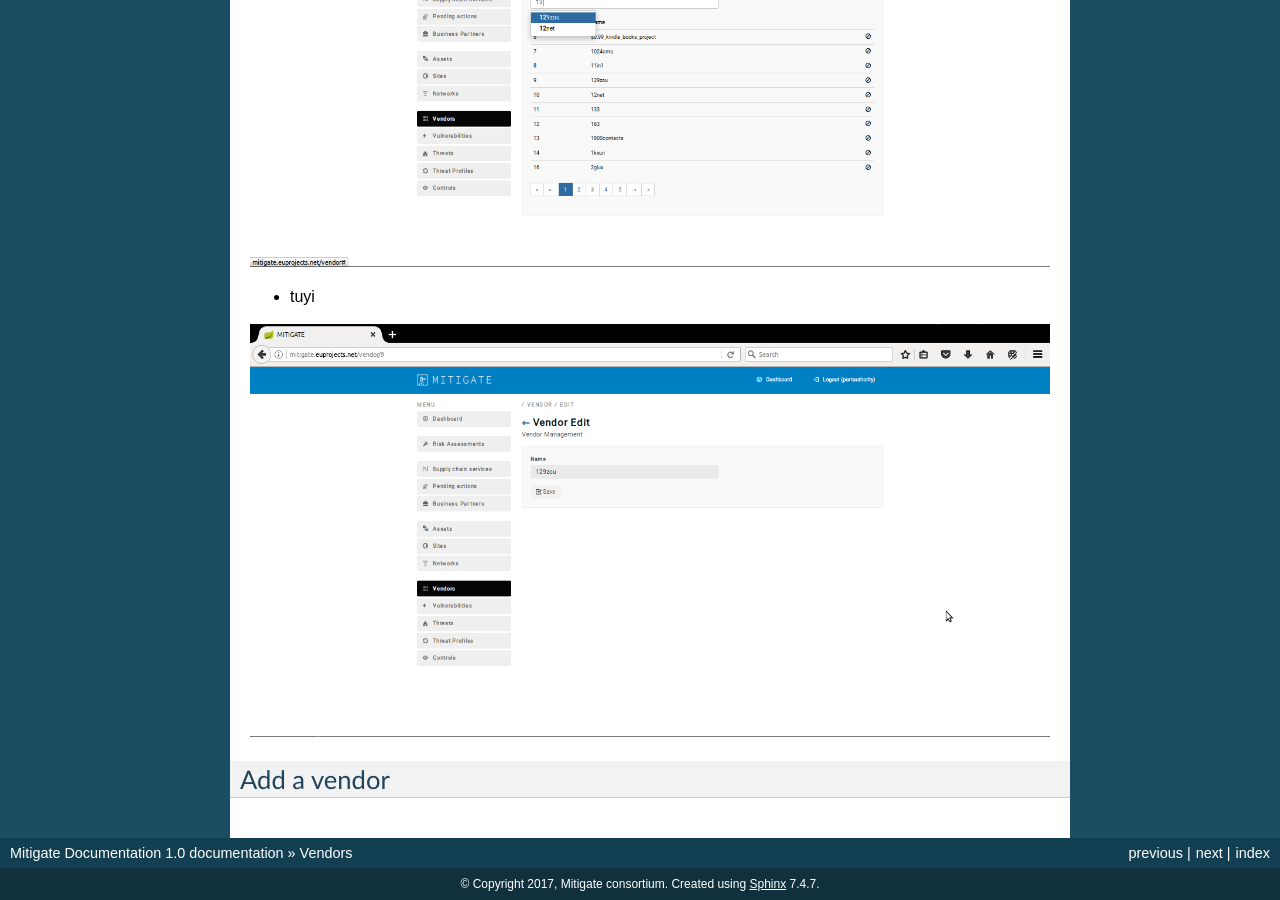
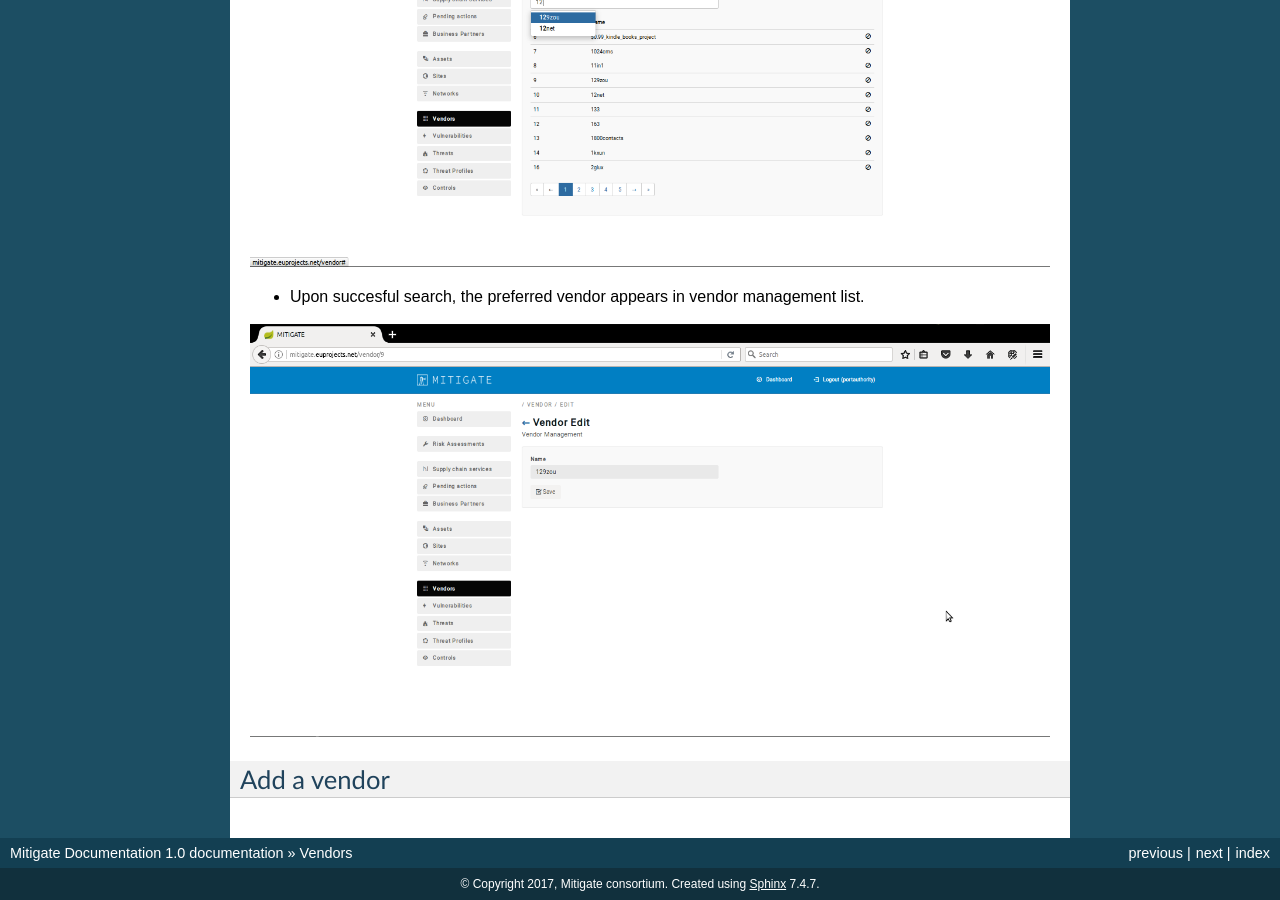
Before and after one commit to singularlogic/mitigate-documentation, a Sphinx documentation site: the page built from docs/e_vendor.rst, in a window 1280 px wide and 900 px high, scrolled down 1290 px. Built offline with Sphinx 7.4.7, drawn with Linux system fonts in a browser that asks for light colours.

Commit message:
Update e_vendor.rst

```diff
--- a/docs/e_vendor.rst
+++ b/docs/e_vendor.rst
@@ -18,7 +18,7 @@ Search the vendor list
 
 .. image:: assets/vl_2.png
 
-- tuyi
+- Upon succesful search, the preferred vendor appears in vendor management list.
 
 .. image:: assets/vl_3.png
 
```
